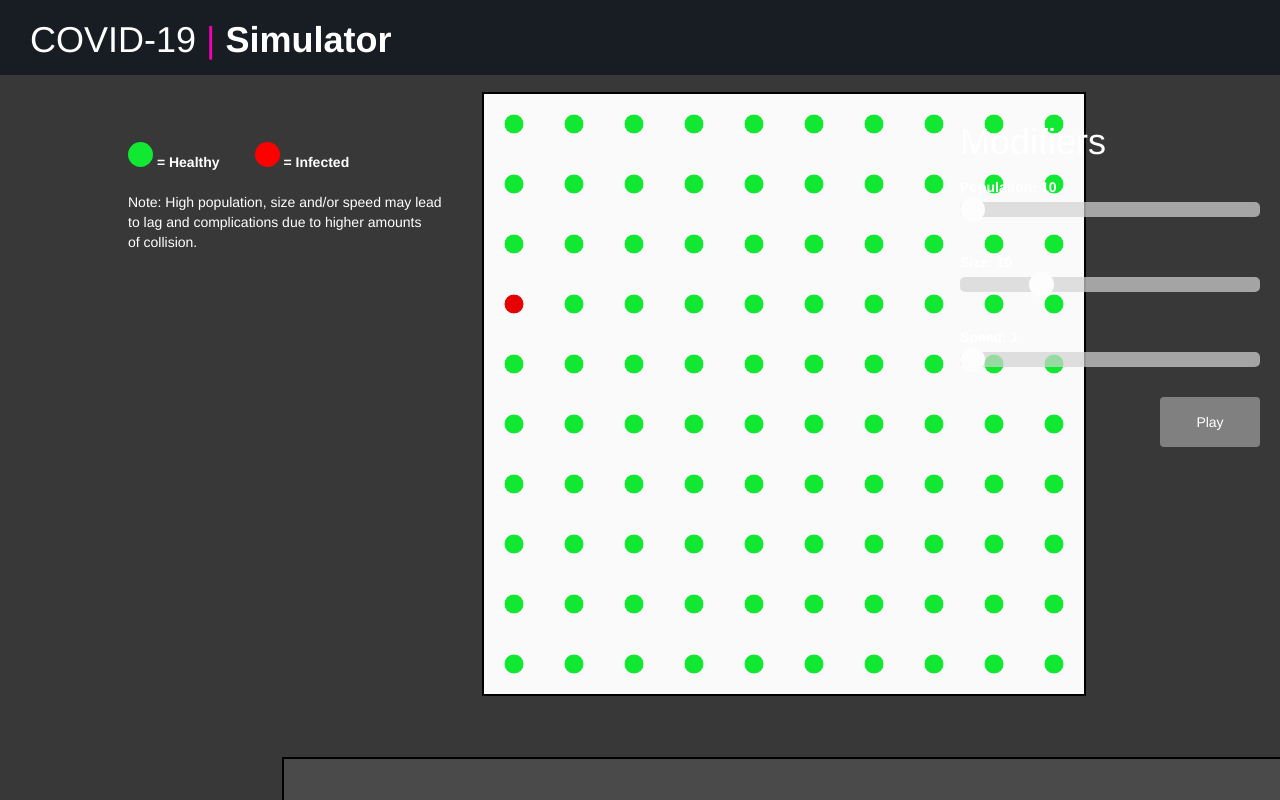
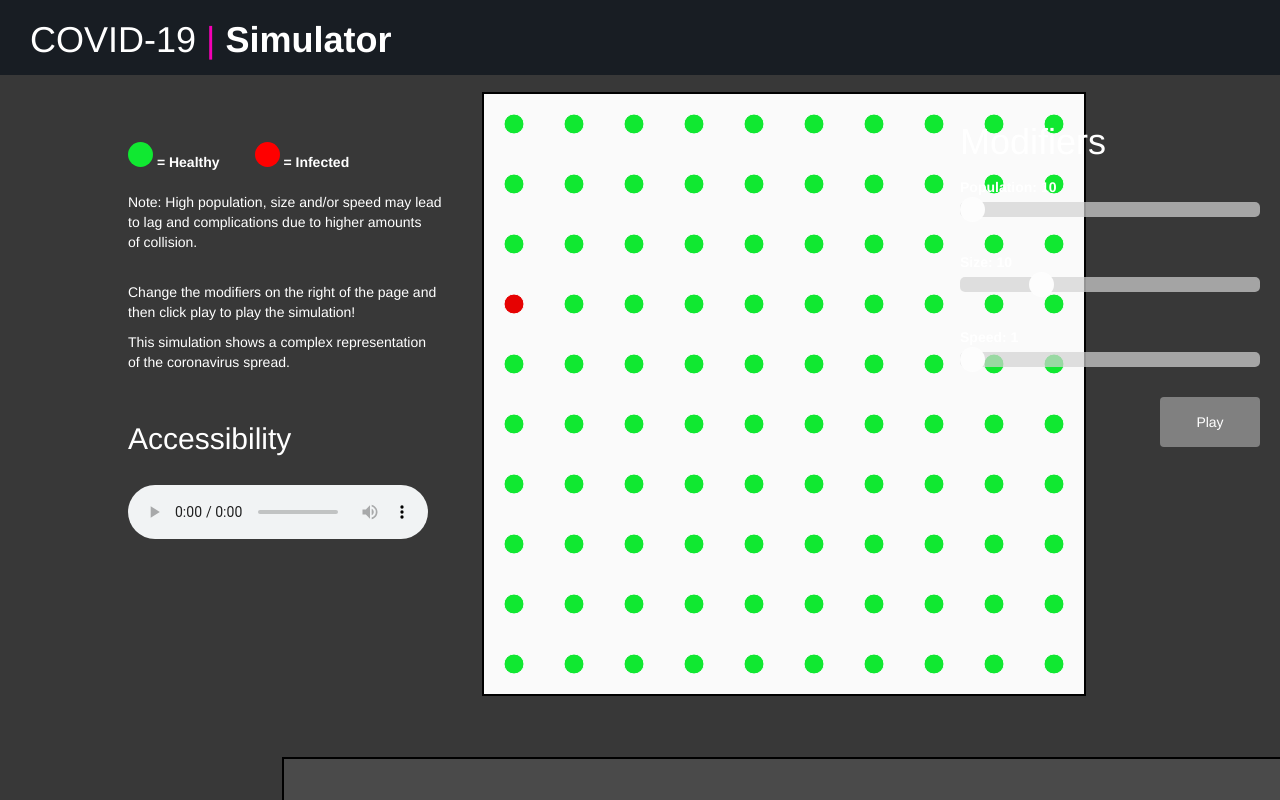
Before and after one commit to Rymedy/COVID-Simulation, a plain HTML site: page index.html in a window 1280 px wide. Drawn offline with nearby package versions, Linux system fonts and the light colour scheme.

Commit message:
Add files via upload

```diff
--- a/index.html
+++ b/index.html
@@ -20,6 +20,16 @@
 			<br>
 			<br>
 			<p>Note: High population, size and/or speed may lead <br>to lag and complications due to higher amounts <br>of collision.</p>
+			<br>
+			<p>Change the modifiers on the right of the page and <br>then click play to play the simulation!</p>
+			<p>This simulation shows a complex representation <br>of the coronavirus spread.</p>
+			<br>
+			<h2>Accessibility</h2>
+			<br>
+			<audio controls>
+  			<source src="translator.mp3" type="audio/mpeg">
+			Your browser does not support the audio element.
+			</audio>
 		</div>
 		<div class="rightcontent">
 	<b><h1>Modifiers</h1></b>
--- a/main.js
+++ b/main.js
@@ -52,7 +52,7 @@ class Person {
         const dx = target.x - this.x;
         const dy = target.y - this.y;
         // Pythagoras Theorm is used to calculate the distance between the two circles (hypotenuse) for variable 'd' when both the opposite and adjacent sides are known.
-        //c^2 = a^2 + b^2
+        //c = sqrt(a^2 + b^2)
         const d  = (dx ** 2 + dy ** 2)**0.5;
         // If the distance between the two circles is smaller than the diamater of one of the circles:
         if(d<this.r*2) {
```
Also changed, not shown: 1 other file.
